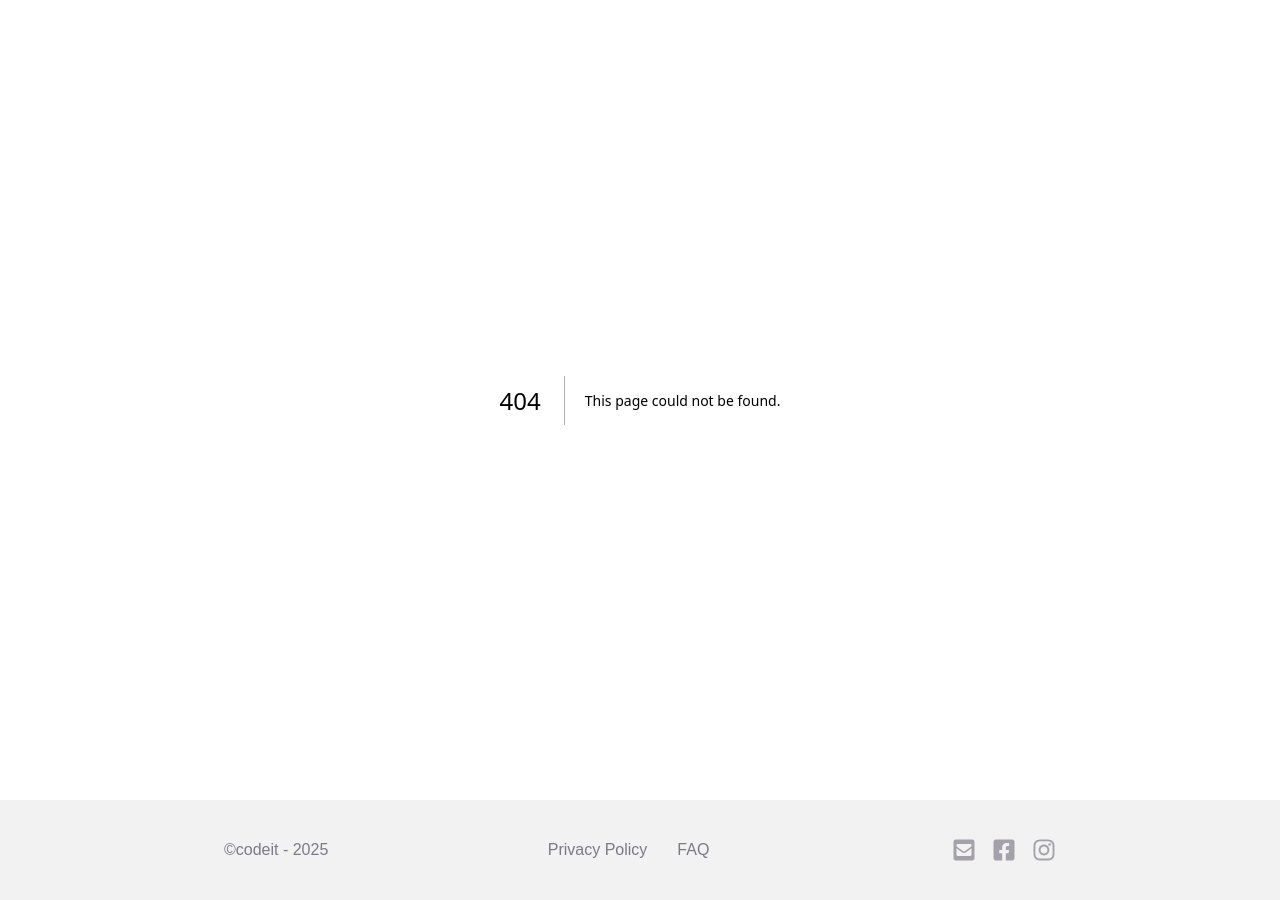
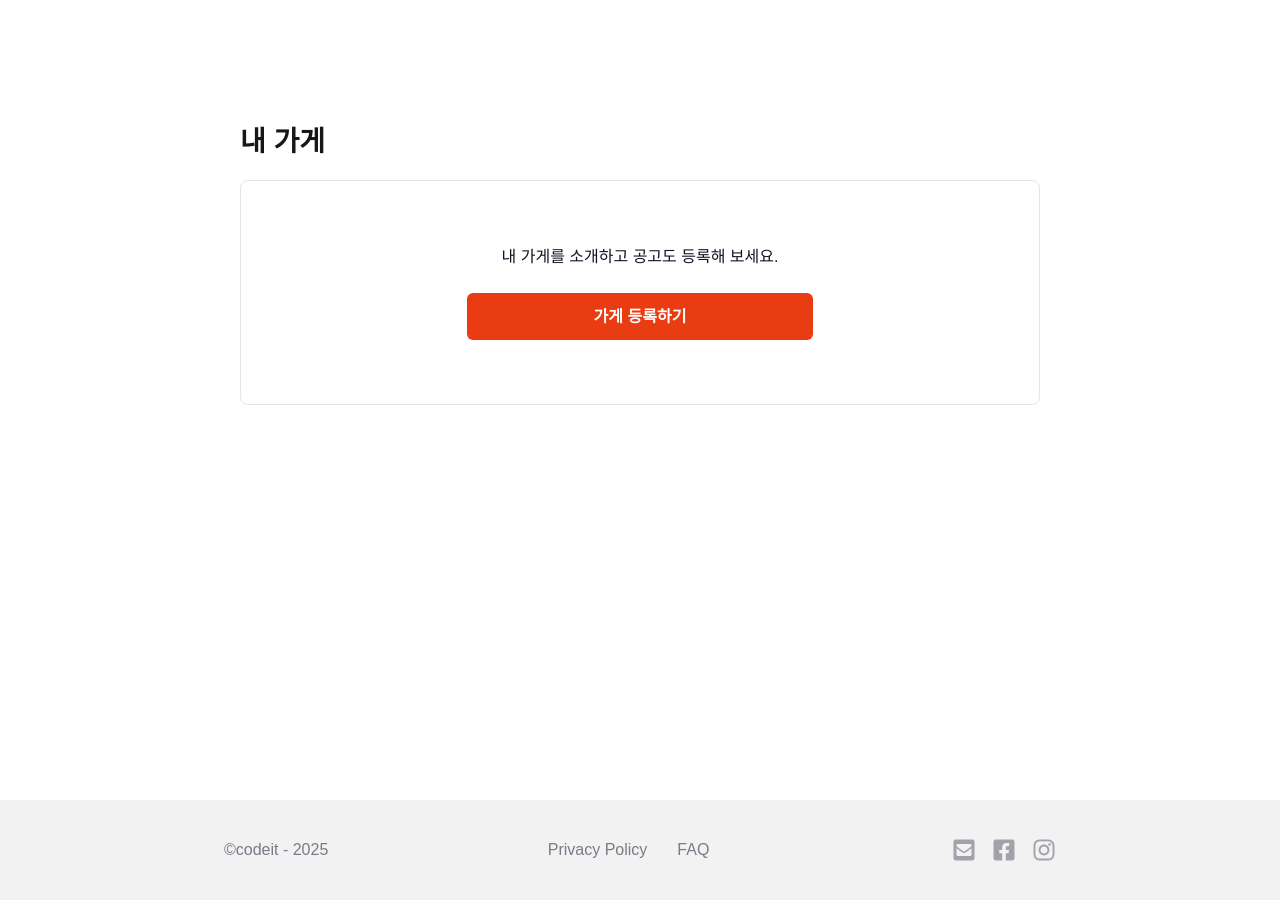
Before and after one commit to kimdohoon2/The-Julge, a Next.js app: page /owner/my-shop in a window 1280 px wide. Before the commit this address had no page. Built offline with nearby package versions, Linux system fonts and the light colour scheme; a web font is replaced by a local one.

Commit message:
feat(ui) : 코드리뷰를 참고받아 수정완료

```diff
--- /dev/null
+++ b/src/app/owner/my-shop/page.tsx
@@ -0,0 +1,22 @@
+import Link from 'next/link';
+import Button from '@/app/components/common/Button';
+
+export default function MyShopPage() {
+  return (
+    <section className="h-[90vh] w-full px-3 pt-36 md:h-screen md:px-8 md:pt-32 xl:px-60">
+      <h3 className="mb-4 text-lg font-bold md:mb-6 md:text-[1.75rem]">내 가게</h3>
+      <div className="w-full rounded-lg border border-gray-20">
+        <div className="flex flex-col items-center gap-4 px-6 py-16 md:gap-6">
+          <p className="text-sm font-normal text-gray-black md:text-base">
+            내 가게를 소개하고 공고도 등록해 보세요.
+          </p>
+          <Button className="flex h-[2.3125rem] w-full max-w-[6.75rem] items-center justify-center rounded-md bg-orange md:h-[2.9375rem] md:max-w-[21.625rem]">
+            <Link href="my-shop/register">
+              <span className="text-sm text-gray-white md:text-base">가게 등록하기</span>
+            </Link>
+          </Button>
+        </div>
+      </div>
+    </section>
+  );
+}
--- a/src/app/shop/page.tsx
+++ /dev/null
@@ -1,22 +0,0 @@
-import Link from 'next/link';
-
-export default function MyShopPage() {
-  return (
-    <section className="w-full px-3 pt-[8.875rem] md:px-8 md:pt-[8.125rem] xl:px-[14.8125rem]">
-      <h3 className="mb-4 text-lg font-bold md:mb-6 md:text-xl">내 가게</h3>
-      <div className="w-full rounded-lg border border-gray-20">
-        <div className="flex flex-col items-center gap-4 px-6 py-[3.75rem] md:gap-6">
-          <p className="text-sm font-normal text-gray-black md:text-base">
-            내 가게를 소개하고 공고도 등록해 보세요.
-          </p>
-          <Link
-            className="bg-orange flex h-[2.3125rem] w-full max-w-[6.75rem] items-center justify-center rounded-md md:h-[2.9375rem] md:max-w-[21.625rem]"
-            href='/register'
-          >
-            <span className="text-sm text-gray-white md:text-base">가게 등록하기</span>
-          </Link>
-        </div>
-      </div>
-    </section>
-  );
-}
```
